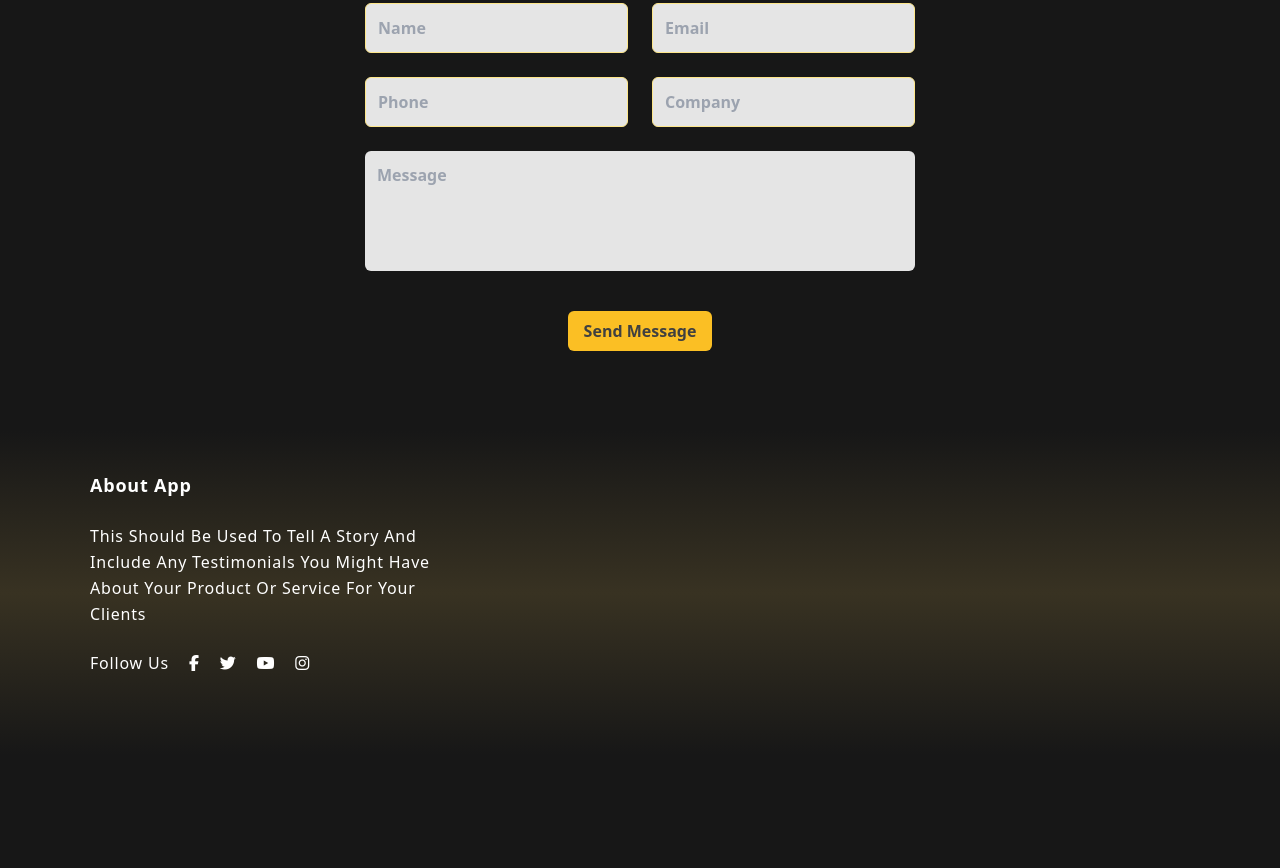
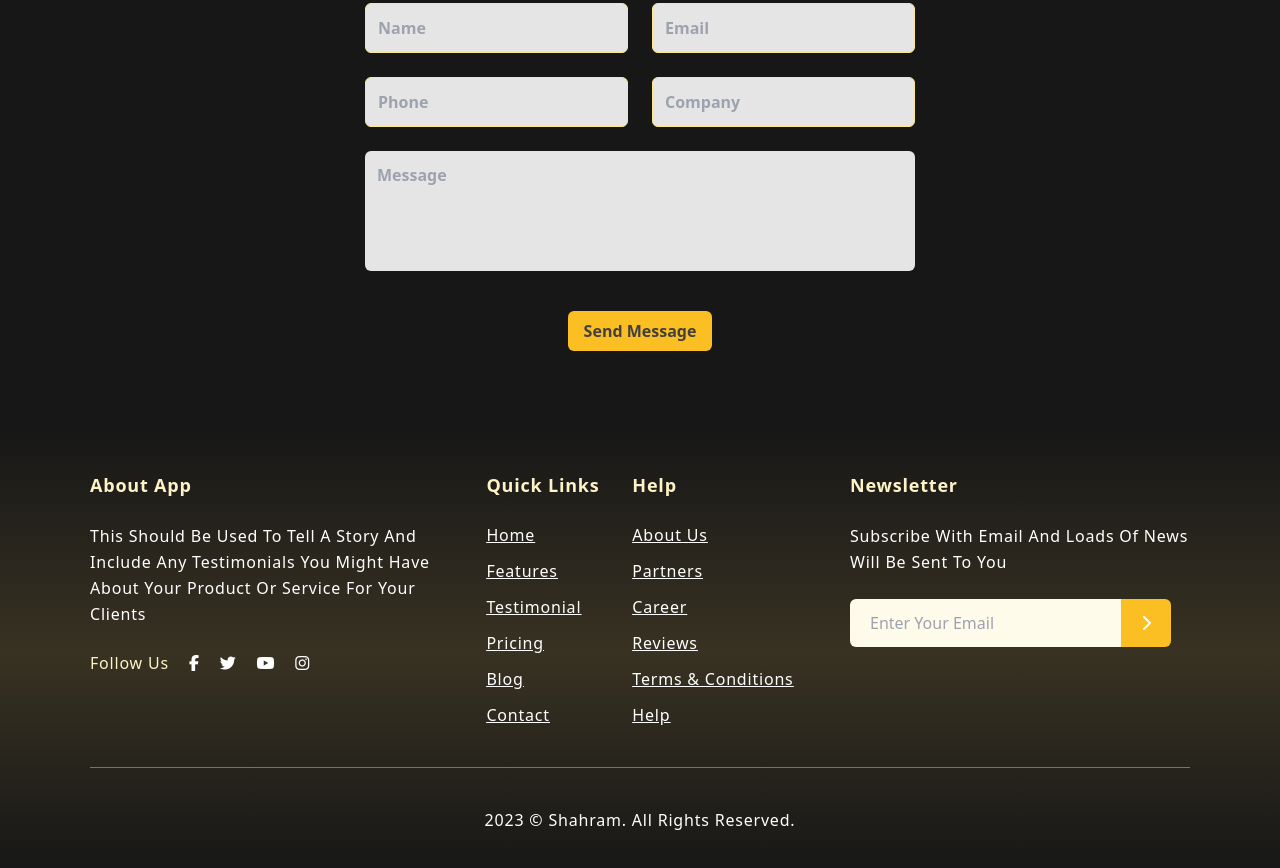
Before and after one commit to ShahramShakiba/Bank-Landing-Page, a website: page Bank-Landing-Page/index.html in a window 1280 px wide. Shown: the part 6853-7721 px from the top of the page. Before the commit the page ends 7608 px from the top, so only its background shows below. Drawn offline with Linux system fonts and the light colour scheme.

Commit message:
Designing Footer section

```diff
--- a/Bank-Landing-Page/index.html
+++ b/Bank-Landing-Page/index.html
@@ -1657,7 +1657,7 @@
             <div class="grid gap-10 md:grid-cols-3 pb-10">
               <!-----About-App----->
               <div class="space-y-6">
-                <h4 class="font-bold text-lg">About App</h4>
+                <h4 class="font-bold text-lg text-amber-100">About App</h4>
 
                 <p class="leading-relaxed">
                   This Should Be Used To Tell A Story And Include Any
@@ -1667,7 +1667,7 @@
 
                 <!--Social-Media-->
                 <div class="flex gap-5 items-center">
-                  <p>Follow Us</p>
+                  <p class="text-amber-100">Follow Us</p>
 
                   <!--FaceBook-->
                   <a href="#">
@@ -1699,8 +1699,122 @@
                 </div>
               </div>
 
-              <!------- ------->
-              <div class="flex justify-between md:justify-around"></div>
+              <div class="flex justify-between md:justify-around">
+                <!------Quick-Links------>
+                <div class="space-y-6">
+                  <h4 class="font-bold text-lg text-amber-100">Quick Links</h4>
+
+                  <ul class="space-y-3">
+                    <li
+                      class="underline hover:no-underline hover:text-amber-400"
+                    >
+                      <a href="#home">Home</a>
+                    </li>
+
+                    <li
+                      class="underline hover:no-underline hover:text-amber-400"
+                    >
+                      <a href="#features">Features</a>
+                    </li>
+
+                    <li
+                      class="underline hover:no-underline hover:text-amber-400"
+                    >
+                      <a href="#testimonial">Testimonial</a>
+                    </li>
+
+                    <li
+                      class="underline hover:no-underline hover:text-amber-400"
+                    >
+                      <a href="#pricing">Pricing</a>
+                    </li>
+
+                    <li
+                      class="underline hover:no-underline hover:text-amber-400"
+                    >
+                      <a href="#blog">Blog</a>
+                    </li>
+
+                    <li
+                      class="underline hover:no-underline hover:text-amber-400"
+                    >
+                      <a href="#contact">Contact</a>
+                    </li>
+                  </ul>
+                </div>
+
+                <!-------Help------->
+                <div class="space-y-6">
+                  <h4 class="font-bold text-lg text-amber-100">Help</h4>
+
+                  <ul class="space-y-3">
+                    <li
+                      class="underline hover:no-underline hover:text-amber-400"
+                    >
+                      <a href="#">About Us</a>
+                    </li>
+
+                    <li
+                      class="underline hover:no-underline hover:text-amber-400"
+                    >
+                      <a href="#features">Partners</a>
+                    </li>
+
+                    <li
+                      class="underline hover:no-underline hover:text-amber-400"
+                    >
+                      <a href="#testimonial">Career</a>
+                    </li>
+
+                    <li
+                      class="underline hover:no-underline hover:text-amber-400"
+                    >
+                      <a href="#pricing">Reviews</a>
+                    </li>
+
+                    <li
+                      class="underline hover:no-underline hover:text-amber-400"
+                    >
+                      <a href="#blog">Terms & Conditions</a>
+                    </li>
+
+                    <li
+                      class="underline hover:no-underline hover:text-amber-400"
+                    >
+                      <a href="#contact">Help</a>
+                    </li>
+                  </ul>
+                </div>
+              </div>
+
+              <!------Newsletter------>
+              <div class="space-y-6">
+                <h4 class="font-bold text-lg text-amber-100">Newsletter</h4>
+
+                <p class="leading-relaxed">
+                  Subscribe With Email And Loads Of News Will Be Sent To You
+                </p>
+
+                <!--submit-email-->
+                <div class="flex items-center">
+                  <input
+                    type="text"
+                    class="bg-amber-50 text-neutral-800 px-4 py-2 lg:px-5 lg:py-3 rounded-l-md focus:outline-none"
+                    placeholder="Enter Your Email"
+                  />
+
+                  <button
+                    class="bg-amber-400 px-4 py-2 lg:px-5 lg:py-3 rounded-r-md hover:opacity-90"
+                  >
+                    <i class="fa-solid fa-chevron-right"></i>
+                  </button>
+                </div>
+              </div>
+            </div>
+
+            <!--copy-rights-->
+            <div class="flex justify-center pt-10 border-t border-neutral-500">
+              <p>2023 &copy; Shahram. All Rights Reserved.</p>
             </div>
           </div>
         </div>
```
Also changed, not shown: Bank-Landing-Page/css/main.css.
